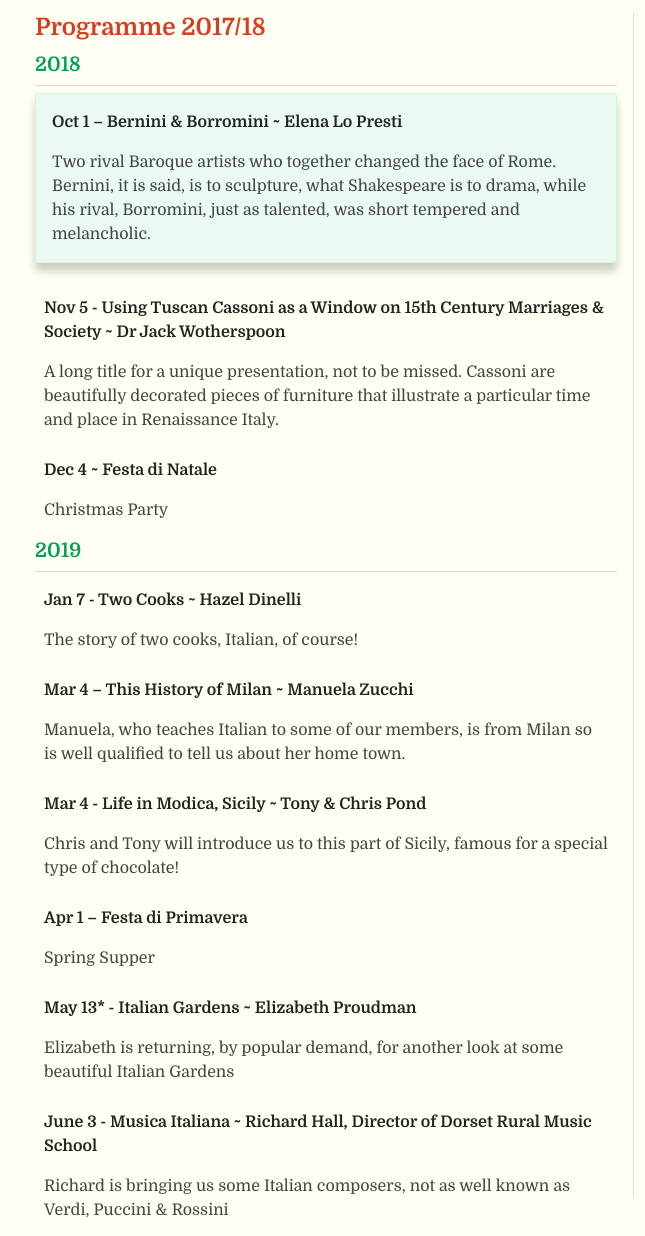
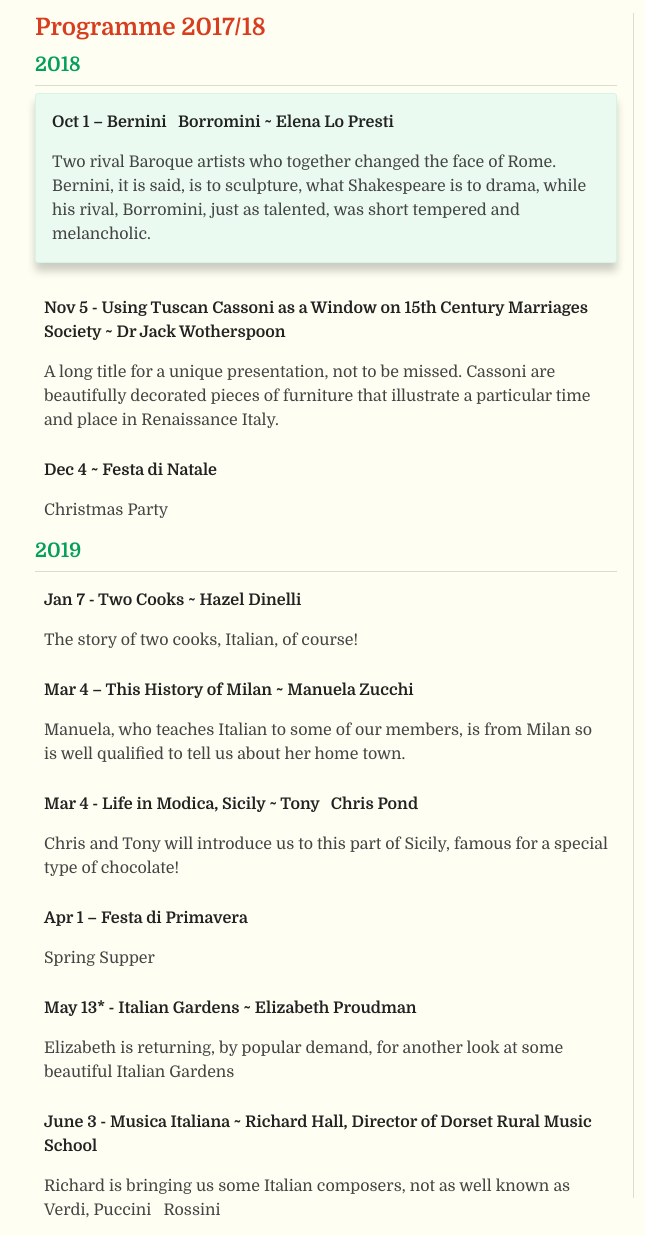
Before and after one commit to spencer/ringwoodangloitalian.co.uk, a website: page index.html in a window 1280 px wide. Shown: the part 145-1381 px from the top of the page, 109-754 px from the left. Drawn offline with Linux system fonts and the light colour scheme.

Commit message:
Convert ampersands

```diff
--- a/index.html
+++ b/index.html
@@ -51,11 +51,11 @@
             <h3>2018</h3>
           </li>
           <li class="event upcoming" data-year="2018" data-month="10" data-day="1">
-              <h4>Oct 1 – Bernini & Borromini ~ Elena Lo Presti</h4>
+              <h4>Oct 1 – Bernini &nbsp; Borromini ~ Elena Lo Presti</h4>
 Two rival Baroque artists who together changed the face of Rome.   Bernini, it is said, is to sculpture, what Shakespeare is to drama, while his rival, Borromini, just as talented, was short tempered and melancholic.
           </li>
           <li class="event upcoming" data-year="2018" data-month="11" data-day="5">
-            <h4>Nov 5 - Using Tuscan Cassoni as a Window on 15th Century Marriages & Society ~ Dr Jack Wotherspoon</h4>
+            <h4>Nov 5 - Using Tuscan Cassoni as a Window on 15th Century Marriages &nbsp; Society ~ Dr Jack Wotherspoon</h4>
             <p>A long title for a unique presentation, not to be missed. Cassoni are beautifully decorated pieces of furniture that illustrate a particular time and place in Renaissance Italy.</p>
           </li>
           <li class="event upcoming" data-year="2018" data-month="12" data-day="3">
@@ -76,7 +76,7 @@ Two rival Baroque artists who together changed the face of Rome.   Bernini, it i
             <p>Manuela, who teaches Italian to some of our members, is from Milan so is well qualified to tell us about her home town.</p>
           </li>
           <li class="event upcoming" data-year="2019" data-month="3" data-day="4">
-            <h4>Mar 4 - Life in Modica, Sicily ~ Tony & Chris Pond</h4>
+            <h4>Mar 4 - Life in Modica, Sicily ~ Tony &nbsp; Chris Pond</h4>
             <p>Chris and Tony will introduce us to this part of Sicily, famous for a special type of chocolate!</p>
           </li>
           <li class="event upcoming" data-year="2019" data-month="4" data-day="1">
@@ -89,7 +89,7 @@ Two rival Baroque artists who together changed the face of Rome.   Bernini, it i
           </li>
           <li class="event upcoming" data-year="2019" data-month="6" data-day="3">
             <h4>June 3 - Musica Italiana ~ Richard Hall, Director of Dorset Rural Music School </h4>
-            <p>Richard is bringing us some Italian composers, not as well known as Verdi, Puccini & Rossini</p>
+            <p>Richard is bringing us some Italian composers, not as well known as Verdi, Puccini &nbsp; Rossini</p>
           </li>
           <li class="event upcoming" data-year="2019" data-month="7" data-day="1">
             <h4>July 1 – Montepulciano ~ Sue Finniss</h4>
```
